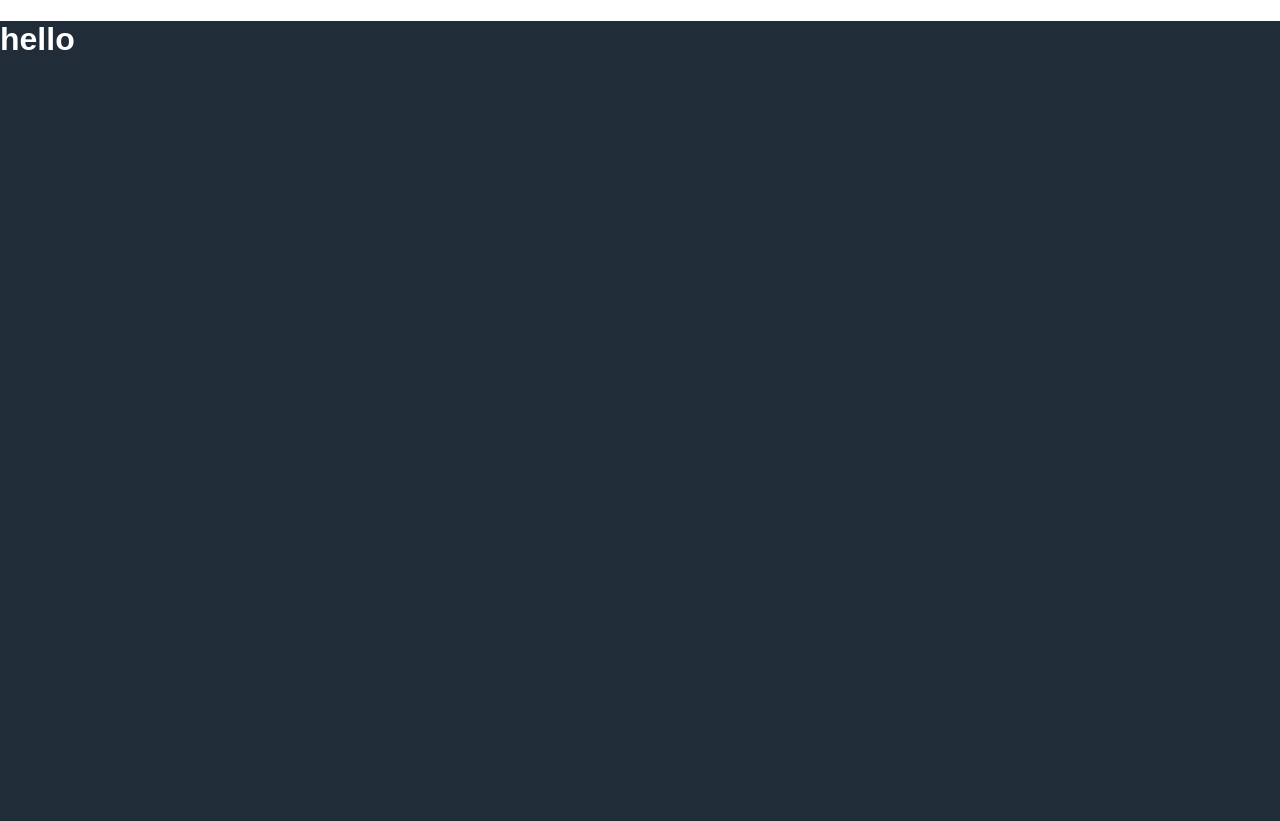
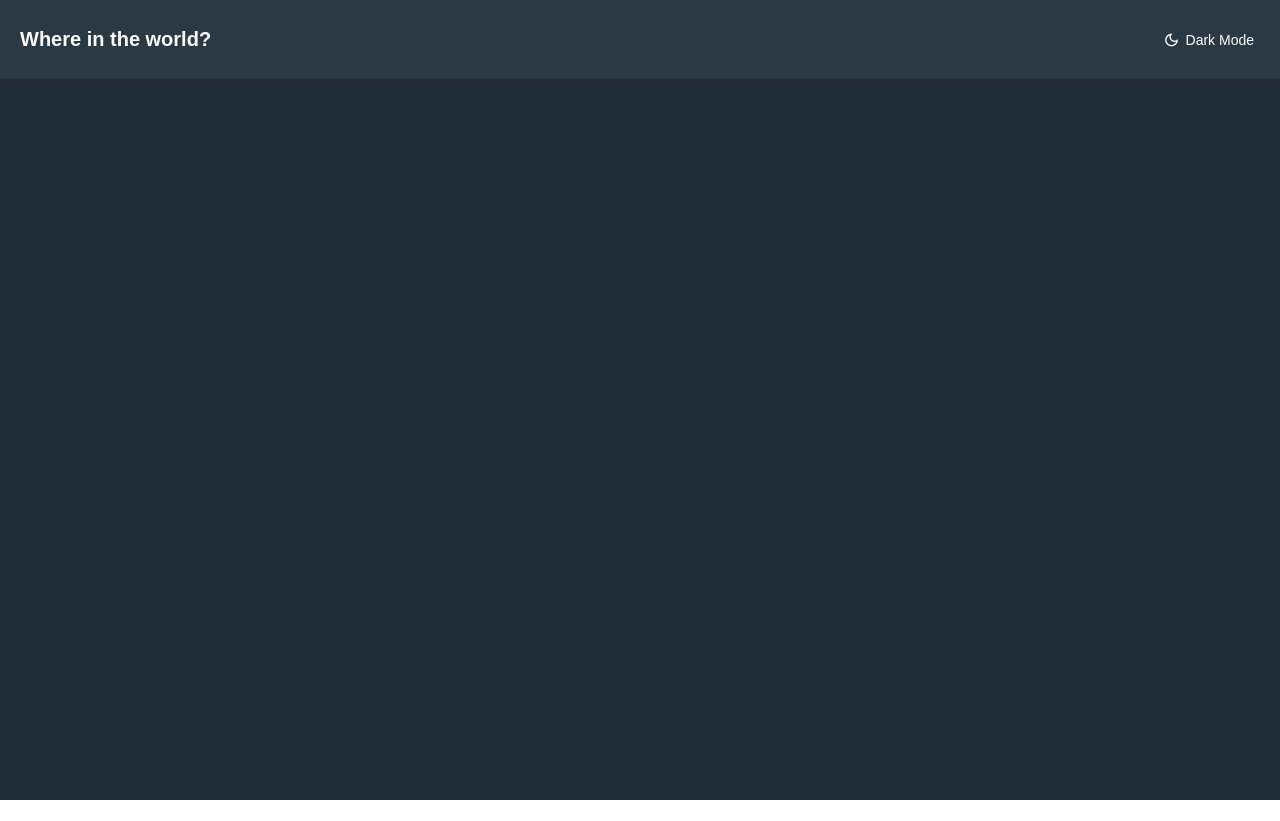
Before and after one commit to shakthi2003gh/rest-api-countries, a React (Create React App) app: page / in a window 1280 px wide. After the commit the page ends 800 px from the top, so only its background shows below. Built offline with nearby package versions, Linux system fonts and the light colour scheme.

Commit message:
Add header

```diff
--- a/public/index.html
+++ b/public/index.html
@@ -10,6 +10,8 @@
   <link rel="apple-touch-icon" href="%PUBLIC_URL%/logo192.png" />
   <link rel="manifest" href="%PUBLIC_URL%/manifest.json" />
   <title>Rest Countries API</title>
+  <link rel="stylesheet"
+    href="https://fonts.googleapis.com/css2?family=Material+Symbols+Outlined:opsz,wght,FILL,GRAD@48,400,0,0" />
 </head>
 
 <body>
--- a/src/App.js
+++ b/src/App.js
@@ -1,7 +1,16 @@
+import { useState } from "react";
+import Header from "./component/header";
+
 function App() {
+  const [theme, setTheme] = useState("dark");
+
+  const handleThemeChange = () => {
+    setTheme((prev) => (prev === "dark" ? "light" : "dark"));
+  };
+
   return (
-    <div className="app dark">
-      <h1>hello</h1>
+    <div className={"app " + theme}>
+      <Header onThemeChange={handleThemeChange} />
     </div>
   );
 }
--- /dev/null
+++ b/src/component/header.jsx
@@ -0,0 +1,14 @@
+const Header = ({ onThemeChange }) => {
+  return (
+    <header>
+      <div className="container">
+        <div className="title">Where in the world?</div>
+        <button aria-label="dark mode" onClick={onThemeChange}>
+          <span className="material-symbols-outlined">dark_mode</span> Dark Mode
+        </button>
+      </div>
+    </header>
+  );
+};
+
+export default Header;
--- /dev/null
+++ b/src/styles/_header.scss
@@ -0,0 +1,37 @@
+header {
+  font-size: var(--fs-300);
+  padding: 30px 20px;
+  box-shadow: 0 2px 9px 0px rgb(38 36 36 / 13%);
+  background-color: var(--bg-secondary);
+  transition: background-color 0.5s ease;
+
+  & > div {
+    display: flex;
+    justify-content: space-between;
+    align-items: center;
+  }
+
+  .title {
+    font-weight: 600;
+  }
+
+  button {
+    display: flex;
+    align-items: center;
+    gap: 5px;
+    border: none;
+    color: inherit;
+    background-color: transparent;
+
+    .material-symbols-outlined {
+      font-size: 18px;
+    }
+  }
+
+  @media (min-width: 800px) {
+    padding: 28px 20px;
+    .title {
+      font-size: 20px;
+    }
+  }
+}
--- a/src/styles/_variables.scss
+++ b/src/styles/_variables.scss
@@ -2,8 +2,8 @@
   --clr-primary: hsl(200, 15%, 8%);
   --clr-secondary: hsl(0, 0%, 52%);
 
-  --bg-primary: hsl(0, 0%, 100%);
-  --bg-secondary: hsl(0, 0%, 98%);
+  --bg-primary: hsl(0, 0%, 98%);
+  --bg-secondary: hsl(0, 0%, 100%);
 
   --fs-400: 16px;
   --fs-300: 14px;
--- a/src/styles/index.scss
+++ b/src/styles/index.scss
@@ -1,9 +1,21 @@
 @forward "variables";
 @forward "normalize";
+@forward "header";
 @import url("https://fonts.googleapis.com/css2?family=Nunito+Sans:wght@300;600;800&display=swap");
+
+html {
+  min-width: 375px;
+}
 
 .app {
   min-height: 100vh;
   color: var(--clr-primary);
   background: var(--bg-primary);
+
+  transition: all 0.5s ease;
 }
+
+.container {
+  max-width: 1300px;
+  margin-inline: auto;
+}
```
